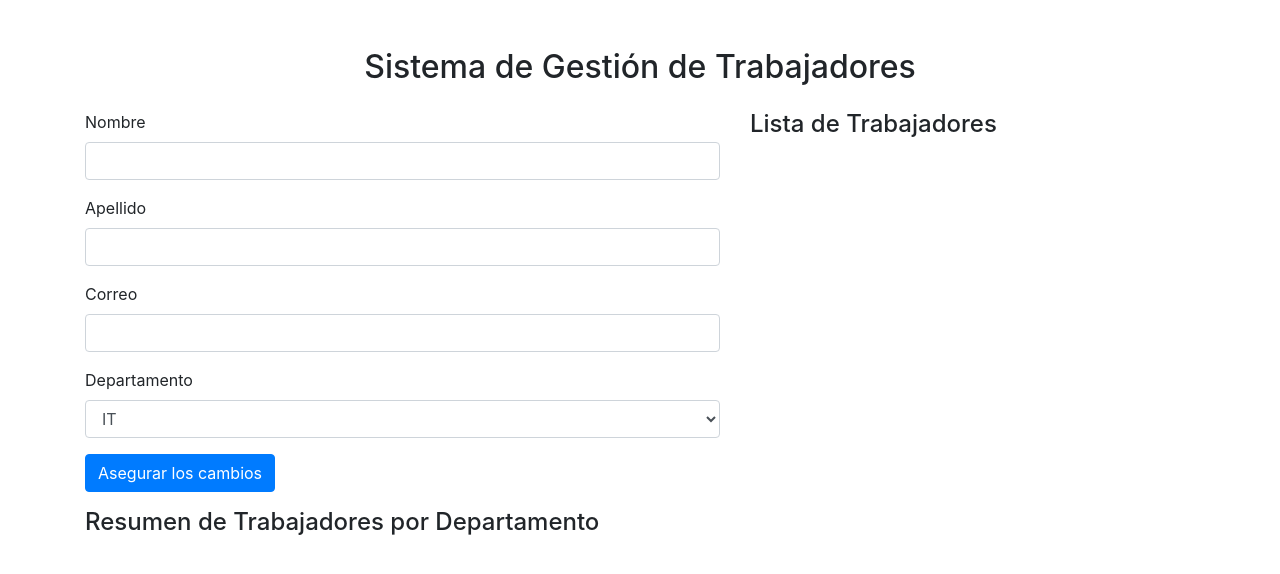
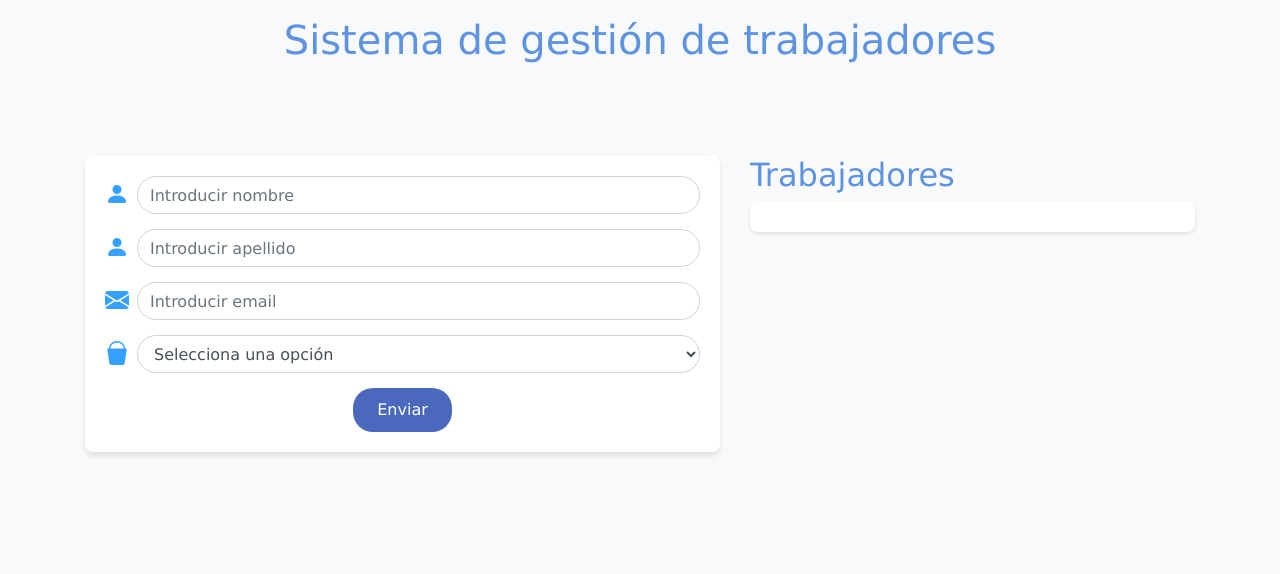
Before and after one commit to dberte7/pagWebBootstrap, a plain HTML site: page index.html in a window 1280 px wide. Drawn offline with nearby package versions, Linux system fonts and the light colour scheme.

Commit message:
Actualización del html y js, se agrega el css

```diff
--- a/index.html
+++ b/index.html
@@ -5,57 +5,58 @@
         <meta name="viewport" content="width=device-width, initial-scale=1.0">
         <title>Sistema de Gestión de Trabajadores</title>
         <link href="https://stackpath.bootstrapcdn.com/bootstrap/4.5.2/css/bootstrap.min.css" rel="stylesheet">
+        <link href="https://cdnjs.cloudflare.com/ajax/libs/bootstrap-icons/1.4.0/font/bootstrap-icons.min.css" rel="stylesheet">
+        <link href="style.css" rel="stylesheet">
     </head>
     <body>
-    <div class="container mt-5">
-        <div class="row mb-3">
-            <div class="col-12">
-                <h2 class="text-center">Sistema de Gestión de Trabajadores</h2>
-            </div>
-        </div>
+        <header class="bg-light py-3">
+            <h1 class="text-center">Sistema de gestión de trabajadores</h1>
+        </header>
+
+        <main class="container my-5">
             <div class="row">
                 <div class="col-md-7">
                     <form id="worker-form">
-                    <div class="form-group">
-                        <label for="firstName">Nombre</label>
-                        <input type="text" class="form-control" id="firstName" required>
+                        <div class="form-group d-flex align-items-center">
+                            <i class="bi bi-person-fill bigicon mr-2"></i>
+                            <input id="firstName" type="text" placeholder="Introducir nombre" class="form-control flex-grow-1" required>
                         </div>
-                    <div class="form-group">
-                        <label for="lastName">Apellido</label>
-                        <input type="text" class="form-control" id="lastName" required>
+                        <div class="form-group d-flex align-items-center">
+                            <i class="bi bi-person-fill bigicon mr-2"></i>
+                            <input id="lastName" type="text" placeholder="Introducir apellido" class="form-control flex-grow-1" required>
                         </div>
-                    <div class="form-group">
-                        <label for="email">Correo</label>
-                        <input type="email" class="form-control" id="email" required>
+                        <div class="form-group d-flex align-items-center">
+                            </i><i class="bi bi-envelope-fill bigicon mr-2"></i>
+                            <input type="email" class="form-control" id="email" placeholder="Introducir email" required>
                         </div>
-                    <div class="form-group">
-                        <label for="department">Departamento</label>
-                        <select class="form-control" id="department">
+                        <div class="form-group d-flex align-items-center">
+                            <i class="bi bi-bucket-fill bigicon mr-2"></i>
+                            <select class="form-control" id="department" required>
+                                <option value="" disabled selected>Selecciona una opción</option>
                                 <option>IT</option>
                                 <option>Marketing</option>
                                 <option>Ventas</option>
                                 <option>Administración</option>
                             </select>
                         </div>
-                    <button type="submit" class="btn btn-primary">Asegurar los cambios</button>
+                        <div class="text-center">
+                            <button type="submit" class="btn btn-primary">Enviar</button>
+                        </div>
                     </form>
                 </div>
                 <div class="col-md-5">
-                <h4>Lista de Trabajadores</h4>
-                <ul id="workers-list" class="list-group">
-
-                </ul>
+                    <h2>Trabajadores</h2>
+                    <ul id="workers-list" class="list-unstyled"></ul>
                 </div>
             </div>
-        <div class="row mt-3">
-            <div class="col-12">
-                <h4>Resumen de Trabajadores por Departamento</h4>
-                <ul id="workers-summary" class="list-group">
+        </main>
 
-                </ul>
+        <footer class="bg-light py-3 mt-5">
+            <div id="workers-summary" class="container text-center">
+
             </div>
-        </div>
-    </div>
+        </footer>
+
         <script src="https://code.jquery.com/jquery-3.5.1.slim.min.js"></script>
         <script src="https://stackpath.bootstrapcdn.com/bootstrap/4.5.2/js/bootstrap.min.js"></script>
         <script src="script.js"></script>
--- a/script.js
+++ b/script.js
@@ -13,28 +13,37 @@ document.addEventListener('DOMContentLoaded', () => {
 
         const worker = { firstName, lastName, email, department };
         workers.push(worker);
-        form.reset();
+
         updateWorkersList();
         updateWorkersSummary();
+
+        form.reset();
     });
 
     function updateWorkersList() {
         workersList.innerHTML = '';
         workers.forEach(worker => {
             const li = document.createElement('li');
-            li.classList.add('list-group-item');
+
             li.textContent = `${worker.firstName} ${worker.lastName}`;
             workersList.appendChild(li);
         });
     }
 
     function updateWorkersSummary() {
+        if (workers.length === 0) {
+            workersSummary.style.display = 'none';
+            return;
+        } else {
+            workersSummary.style.display = 'block';
+        }
+
         const summary = workers.reduce((acc, worker) => {
             acc[worker.department] = (acc[worker.department] || 0) + 1;
             return acc;
         }, {});
 
-        workersSummary.innerHTML = '';
+        workersSummary.innerHTML = '<h2>Resumen de Trabajadores por Departamento</h2>';
         for (const department in summary) {
             const li = document.createElement('li');
             li.classList.add('list-group-item');
--- /dev/null
+++ b/style.css
@@ -0,0 +1,73 @@
+/* Estilos Generales */
+body {
+    font-family: Verdana, Geneva, Tahoma, sans-serif;
+    background-color: #F9FAFB;
+    color: #343A40;
+}
+h1, h2 {
+    font-weight: 300;
+    color: #5D93E1;
+}
+.container {
+    padding-top: 20px;
+}
+/* Estilos del Formulario */
+form {
+    background-color: #fff;
+    padding: 20px;
+    border-radius: 8px;
+    box-shadow: 0 4px 6px rgba(0,0,0,0.1);
+}
+.bigicon {
+    font-size: 1.5rem;
+    color: #36A0FF;
+}
+.form-group {
+    margin-bottom: 15px;
+}
+.form-control {
+    border-radius: 20px;
+    border: 1px solid #ced4da;
+}
+.btn-primary {
+    background-color: #4A69BD;
+    border: none;
+    border-radius: 20px;
+    padding: 10px 24px;
+    font-size: 16px;
+}
+.btn-primary:hover {
+    background-color: #3C5689;
+}
+/* Estilos de la Lista de Trabajadores */
+#workers-list {
+    background-color: #fff;
+    padding: 15px;
+    border-radius: 8px;
+    box-shadow: 0 2px 4px rgba(0,0,0,0.1);
+}
+#workers-list li {
+    border-bottom: 1px solid #eee;
+    padding: 10px 0;
+}
+#workers-list li:last-child {
+    border-bottom: none;
+}
+/* Estilos del Resumen */
+#workers-summary {
+    display: none;
+}
+#workers-summary h3 {
+    margin-bottom: 20px;
+}
+#workers-summary p {
+    font-size: 18px;
+    margin: 5px 0;
+    color: #000000;
+}
+/* Estilos del Footer */
+footer {
+    padding: 20px 0;
+    margin-top: 30px;
+    font-size: 16px;
+}
```
Lines whose indentation alone changed are shown as unchanged.
